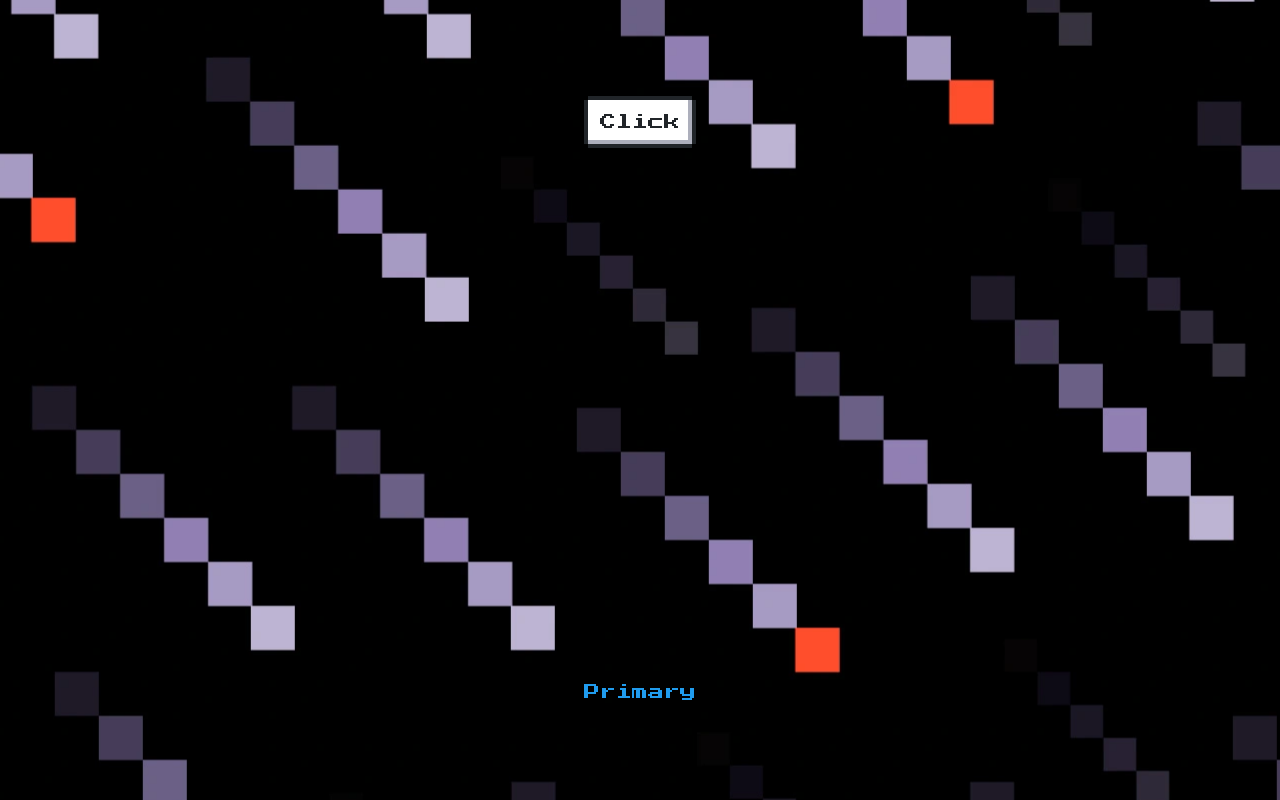
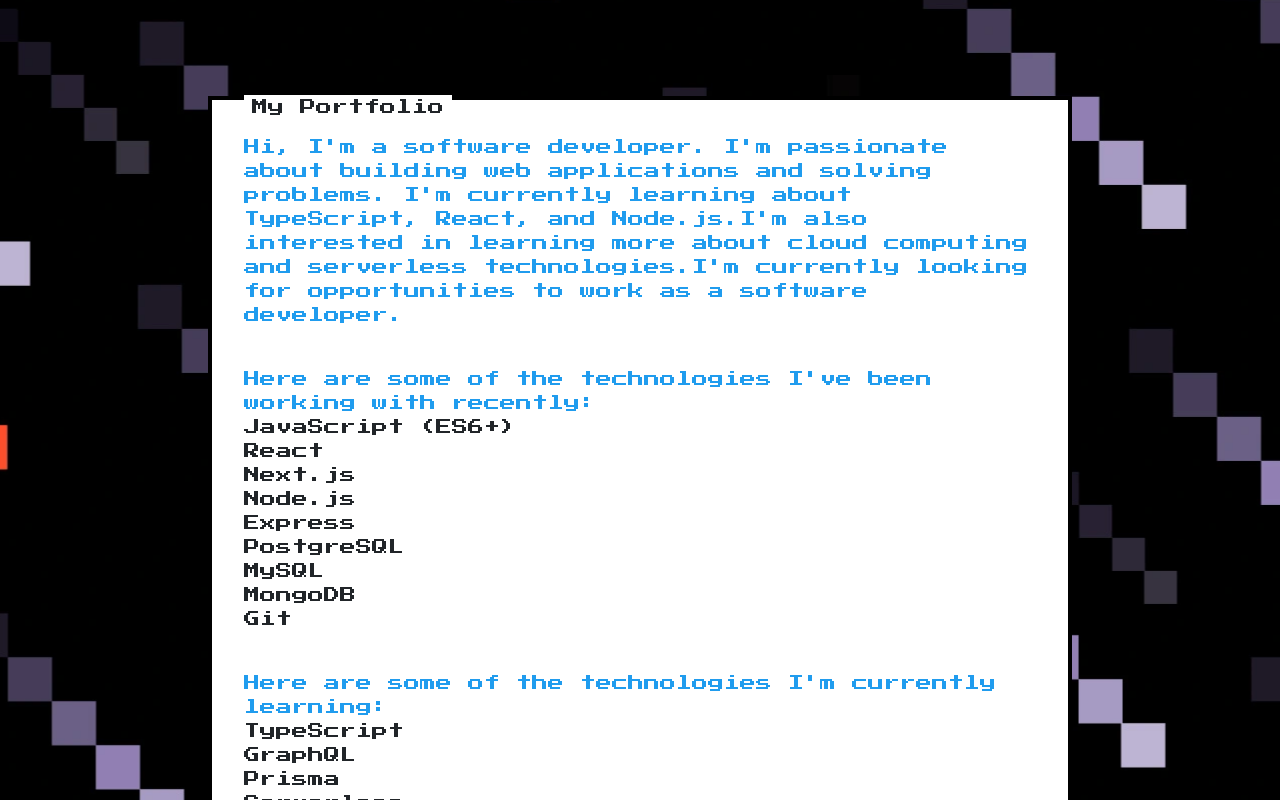
Before and after one commit to faridvatani/retro-pixel-portfolio, a Next.js app: page / in a window 1280 px wide. Shown: the top 800 px of the page. Built offline with nearby package versions, Linux system fonts and the light colour scheme.

Commit message:
feat: add Wrapper component & modified Home page layout

```diff
--- a/src/app/page.tsx
+++ b/src/app/page.tsx
@@ -1,12 +1,65 @@
 "use client";
 import Button from "@/components/Button";
 import TextSpan from "@/components/TextSpan";
+import { Wrapper } from "@/components/Wrapper";
 
 export default function Home() {
   return (
-    <main className="flex min-h-screen flex-col items-center justify-between p-24">
-      <Button>Click</Button>
-      <TextSpan>Primary</TextSpan>
+    <main className="flex min-h-screen flex-col items-center justify-start py-24 px-52">
+      <Wrapper title="My Portfolio" className="w-full bg-white">
+        <TextSpan>
+          Hi, I&apos;m a software developer. I&apos;m passionate about building
+          web applications and solving problems. I&apos;m currently learning
+          about TypeScript, React, and Node.js.
+        </TextSpan>
+        <TextSpan>
+          I&apos;m also interested in learning more about cloud computing and
+          serverless technologies.
+        </TextSpan>
+        <TextSpan>
+          I&apos;m currently looking for opportunities to work as a software
+          developer.
+        </TextSpan>
+
+        <div className="mt-10">
+          <TextSpan>
+            Here are some of the technologies I&apos;ve been working with
+            recently:
+          </TextSpan>
+          <ul>
+            <li>JavaScript (ES6+)</li>
+            <li>React</li>
+            <li>Next.js</li>
+            <li>Node.js</li>
+            <li>Express</li>
+            <li>PostgreSQL</li>
+            <li>MySQL</li>
+            <li>MongoDB</li>
+            <li>Git</li>
+          </ul>
+        </div>
+
+        <div className="mt-10">
+          <TextSpan>
+            Here are some of the technologies I&apos;m currently learning:
+          </TextSpan>
+          <ul>
+            <li>TypeScript</li>
+            <li>GraphQL</li>
+            <li>Prisma</li>
+            <li>Serverless</li>
+            <li>AWS</li>
+            <li>Docker</li>
+            <li>Kubernetes</li>
+          </ul>
+        </div>
+
+        <div className="mt-10 w-fit flex gap-4 justify-center">
+          <Button variant="primary">Contact me</Button>
+          <Button>View projects</Button>
+          <Button>Resume</Button>
+        </div>
+      </Wrapper>
     </main>
   );
 }
--- a/src/components/Button.tsx
+++ b/src/components/Button.tsx
@@ -18,7 +18,7 @@
   ...props
 }) => {
   const variantClass = variant ? `is-${variant}` : "";
-  const combinedClassName = `${className} ${variantClass}`.trim();
+  const combinedClassName = `nes-btn ${className} ${variantClass}`.trim();
 
   if (href) {
     return (
--- /dev/null
+++ b/src/components/Wrapper.tsx
@@ -0,0 +1,37 @@
+import React, { FC } from "react";
+
+interface WrapperProps {
+  children?: React.ReactNode;
+  className?: string;
+  centered?: boolean;
+  title?: string;
+  rounded?: boolean;
+  dark?: boolean;
+}
+
+export const Wrapper: FC<WrapperProps> = ({
+  children,
+  className = "",
+  centered = false,
+  title,
+  rounded = false,
+  dark = false,
+}) => {
+  const containerClasses = [
+    "nes-container",
+    className,
+    centered ? "is-centered" : "",
+    title ? "with-title" : "",
+    dark ? "is-dark" : "",
+    rounded ? "is-rounded" : "",
+  ]
+    .filter(Boolean)
+    .join(" ");
+
+  return (
+    <div className={containerClasses}>
+      {title && <p className="title">{title}</p>}
+      {children}
+    </div>
+  );
+};
```
